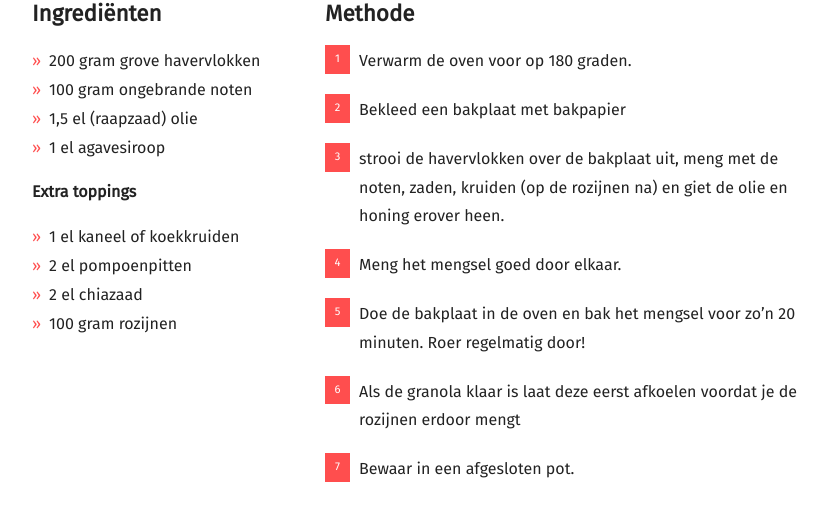
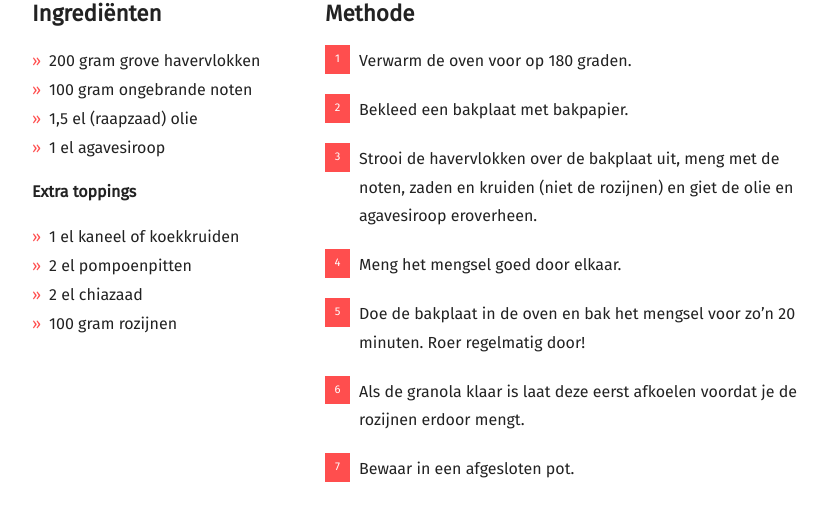
Before and after one commit to marijnio/vegasaurus-old, a Jekyll site: the page built from _posts/2019-04-29-granola.md, in a window 1280 px wide and 900 px high, scrolled down 917 px. Shown: the part 160-675 px from the top of the window, without its empty margins (58-886 px from the left). Built offline with Jekyll 4.4.1, drawn with Linux system fonts in a browser that asks for light colours; nearby versions of some CDN libraries.

```diff
--- a/_posts/2019-04-29-granola.md
+++ b/_posts/2019-04-29-granola.md
@@ -25,11 +25,11 @@ recipe:
   directions_markdown: |-
 
     1. Verwarm de oven voor op 180 graden.
-    2. Bekleed een bakplaat met bakpapier
-    3. strooi de havervlokken over de bakplaat uit, meng met de noten, zaden, kruiden (op de rozijnen na) en giet de olie en honing erover heen.
+    2. Bekleed een bakplaat met bakpapier.
+    3. Strooi de havervlokken over de bakplaat uit, meng met de noten, zaden en kruiden (niet de rozijnen) en giet de olie en agavesiroop eroverheen.
     4. Meng het mengsel goed door elkaar.
     5. Doe de bakplaat in de oven en bak het mengsel voor zo’n 20 minuten. Roer regelmatig door!
-    6. Als de granola klaar is laat deze eerst afkoelen voordat je de rozijnen erdoor mengt
+    6. Als de granola klaar is laat deze eerst afkoelen voordat je de rozijnen erdoor mengt.
     7. Bewaar in een afgesloten pot.
 
 ---
--- a/about.html
+++ b/about.html
@@ -4,7 +4,7 @@ title: Over
 <div class="editable">
 	<h1>Over</h1>
 
-	<p>Welkom! Deze site bevat een verzameling van plantaardige recepten door twee kattenliefhebbers uit Zuid-Nederland.</p>
+	<p>Welkom! Deze site bevat een verzameling van plantaardige recepten door twee kattenliefhebbers uit Nederland.</p>
 
 	<p>Momenteel wordt deze site gebruikt als een manier om recepten op te slaan en te ontwikkelen. Dat betekent dat ze niet altijd vlekkeloos zullen zijn.</p>
 
```
Also changed, not shown: _posts/2019-04-26-iraanse-rijst-met-flespompoen.md (+4 -2 lines), _posts/2019-06-15-kruidige-linzendal.md (+1 -1 lines), assets/posts/iraanse-pilaf-met-flespompoen/iraanse-pilaf.jpg (added), assets/posts/iraanse-rijst-met-flespompoen/flespompoen.jpg (deleted), assets/posts/kruidige-linzendal/linzendal.jpg (added), 1 other file.
